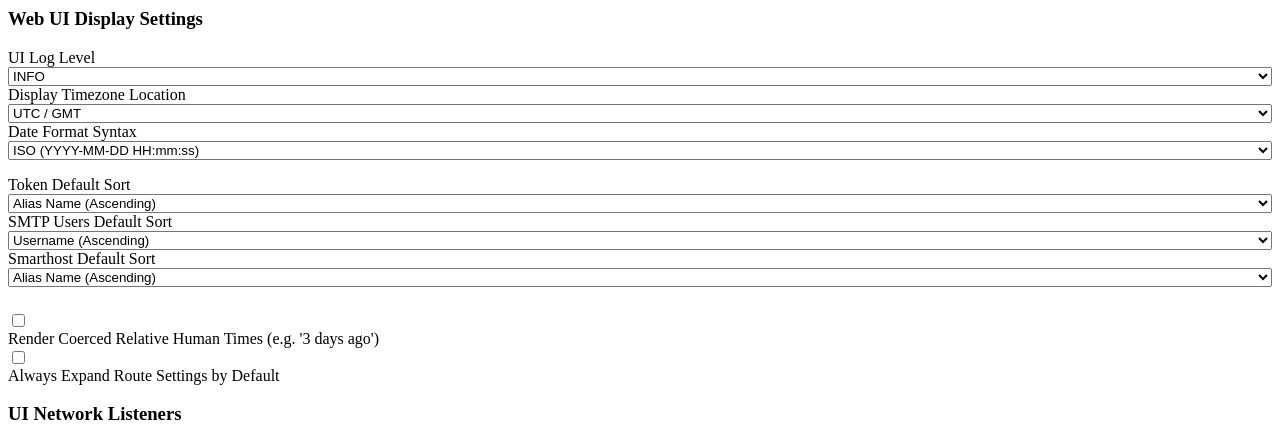
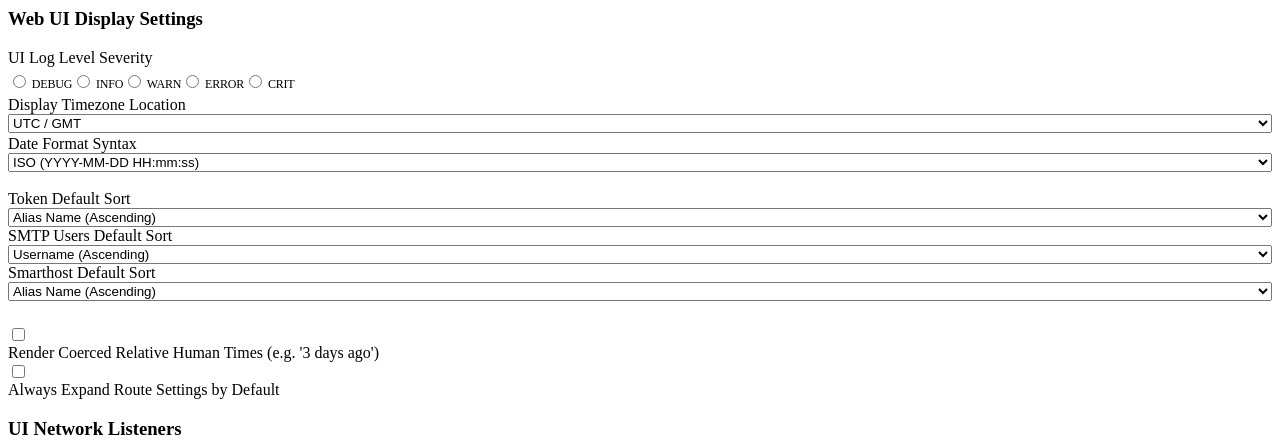
Before and after one commit to veduco/pySMTP-pushover, a FastAPI app: template frontend/templates/tab_ui.html in a window 1280 px wide. Shown: the top 444 px of the page. Run offline with FastAPI, Linux system fonts and the light colour scheme; the template is opened without the code that fills it, so the values that code supplies are empty.

Commit message:
Change log level picker
Implement a modern picker
Use colors to represent serverity
Bring 'Disable Disk Persistence' selector down

```diff
--- a/frontend/templates/tab_ui.html
+++ b/frontend/templates/tab_ui.html
@@ -1,23 +1,33 @@
+<style>
+    .segment-label.compact {
+        padding: 0.3rem 0;
+        font-size: 0.75rem;
+        letter-spacing: -0.2px;
+    }
+</style>
+
 <form hx-post="/save/ui" hx-target="#status" @htmx:config-request.camel="$event.detail.parameters['ui_listeners_json'] = JSON.stringify(uiListeners);">
     <div class="card">
         <h3>Web UI Display Settings</h3>
-        <div class="flex-row" style="margin-bottom: 1rem;">
-            <div class="flex-col" style="flex: 1; min-width: 200px;">
-                <label>UI Log Level</label>
-                <select style="width: 100%;" name="ui_loglevel" x-model="ui_loglevel">
-                    <option value="INFO">INFO</option>
-                    <option value="DEBUG">DEBUG</option>
-                    <option value="WARNING">WARNING</option>
-                    <option value="ERROR">ERROR</option>
-                </select>
+        <div class="flex-row" style="margin-bottom: 1rem; align-items: flex-end;">
+            <div class="flex-col" style="flex: 1; min-width: 250px; max-width: 100%;">
+                <label style="margin-bottom: 0.25rem;">UI Log Level Severity</label>
+                <div class="segment-track" style="width: 100%; display: flex;">
+                    <div class="segment-thumb" :style="'width: calc(20% - 1.2px); background-color: ' + getLogLevelColor(ui_loglevel) + '; transform: translateX(' + (Math.max(0, ['DEBUG','INFO','WARNING','ERROR','CRITICAL'].indexOf(ui_loglevel)) * 100) + '%);'"></div>
+                    <label class="segment-label compact" :style="ui_loglevel === 'DEBUG' ? 'color: white; text-shadow: 0 1px 2px rgba(0,0,0,0.4);' : 'color: var(--text-color); opacity: 0.7;'"><input type="radio" x-model="ui_loglevel" value="DEBUG"> DEBUG</label>
+                    <label class="segment-label compact" :style="ui_loglevel === 'INFO' ? 'color: #121212;' : 'color: var(--text-color); opacity: 0.7;'"><input type="radio" x-model="ui_loglevel" value="INFO"> INFO</label>
+                    <label class="segment-label compact" :style="ui_loglevel === 'WARNING' ? 'color: #121212;' : 'color: var(--text-color); opacity: 0.7;'"><input type="radio" x-model="ui_loglevel" value="WARNING"> WARN</label>
+                    <label class="segment-label compact" :style="ui_loglevel === 'ERROR' ? 'color: white; text-shadow: 0 1px 2px rgba(0,0,0,0.4);' : 'color: var(--text-color); opacity: 0.7;'"><input type="radio" x-model="ui_loglevel" value="ERROR"> ERROR</label>
+                    <label class="segment-label compact" :style="ui_loglevel === 'CRITICAL' ? 'color: white; text-shadow: 0 1px 2px rgba(0,0,0,0.4);' : 'color: var(--text-color); opacity: 0.7;'"><input type="radio" x-model="ui_loglevel" value="CRITICAL"> CRIT</label>
+                </div>
             </div>
-            <div class="flex-col" style="flex: 1; min-width: 200px;">
+            <div class="flex-col" style="flex: 1; min-width: 200px; padding-bottom: 2px;">
                 <label>Display Timezone Location</label>
                 <select style="width: 100%;" name="timezone" x-model="ui_tz">
                     <option value="UTC">UTC / GMT</option><option value="America/New_York">Eastern Time</option><option value="America/Chicago">Central Time</option><option value="America/Denver">Mountain Time</option><option value="America/Los_Angeles">Pacific Time</option><option value="Europe/London">London (GMT/BST)</option>
                 </select>
             </div>
-            <div class="flex-col" style="flex: 1; min-width: 200px;">
+            <div class="flex-col" style="flex: 1; min-width: 200px; padding-bottom: 2px;">
                 <label>Date Format Syntax</label>
                 <select style="width: 100%;" name="date_format" x-model="ui_fmt">
                     <option value="YYYY-MM-DD HH:mm:ss">ISO (YYYY-MM-DD HH:mm:ss)</option><option value="MM/DD/YYYY hh:mm:ss A">US (MM/DD/YYYY hh:mm:ss A)</option><option value="DD/MM/YYYY HH:mm:ss">UK/EU (DD/MM/YYYY HH:mm:ss)</option>
```
Also changed, not shown: frontend/templates/js_utils.js (+10 -5 lines), frontend/templates/tab_smtp.html (+23 -2 lines).
